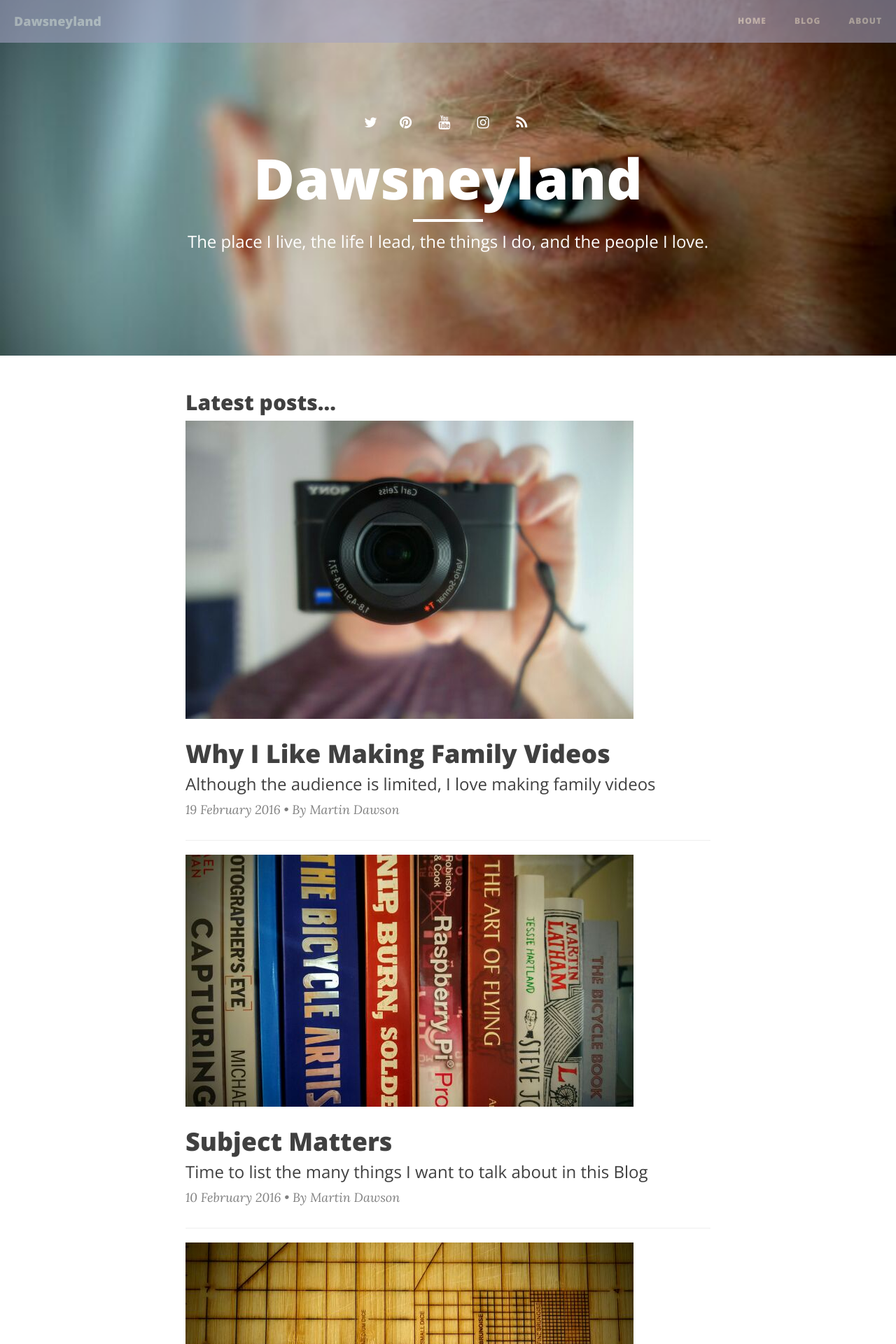
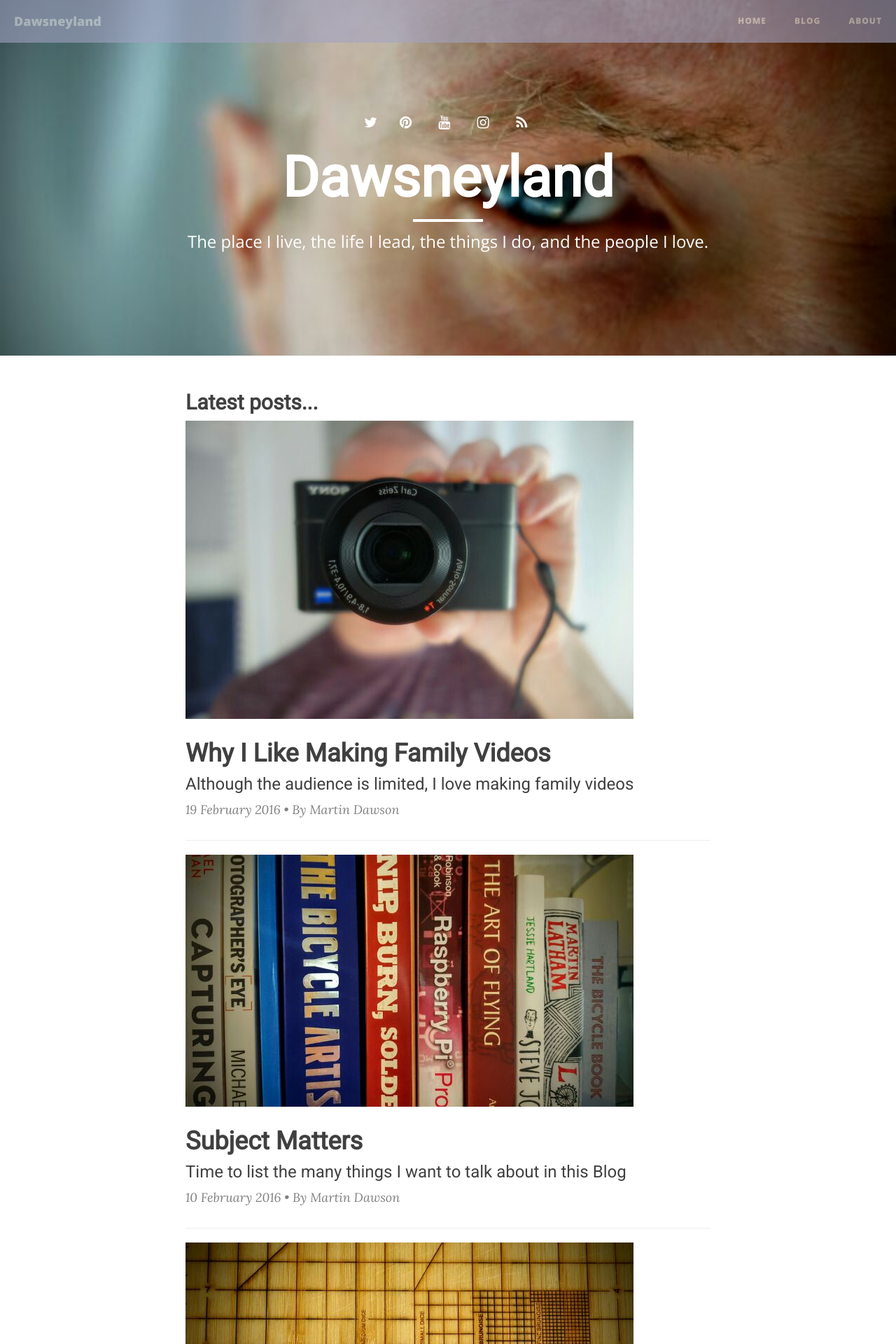
Before and after one commit to dawsneyland/formerdland, a Jekyll site: the page built from index.html, in a window 1280 px wide. Shown: the top 1920 px of the page at 70% size. Built offline with Jekyll 4.4.1, drawn with Linux system fonts in a browser that asks for light colours; nearby versions of some CDN libraries; the list of posts is cut into pages by our own code; comment, search, counter and statistics services are not loaded.

Commit message:
Update custom.css

```diff
--- a/css/custom.css
+++ b/css/custom.css
@@ -12,3 +12,7 @@
 footer {
     padding: 0px 0px 30px;
 }
+
+h1, h2, h3, h4, h5, h6 {
+    font-family: 'Roboto', sans-serif;
+}
```
